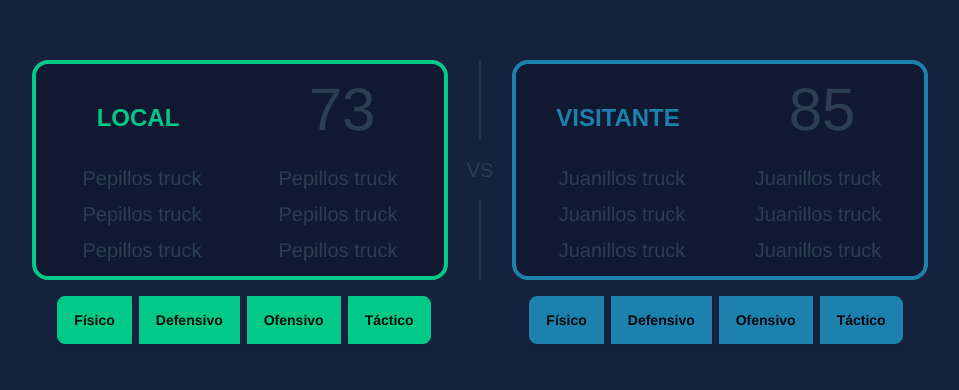
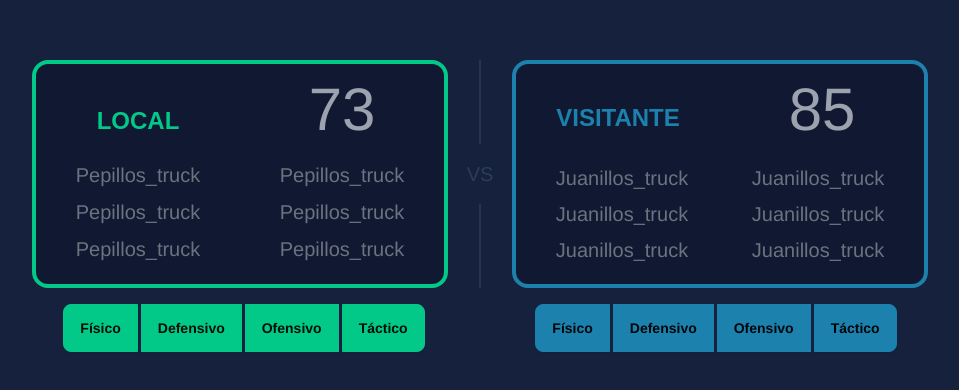
Before and after one commit to DavidPedrenho/vue-app-tfg, a Vue app: page /crear-equipos in a window 1280 px wide. Shown: the top 390 px of the page, without its empty margins (160-1119 px from the left). Built offline with nearby package versions, Linux system fonts and the light colour scheme.

Commit message:
final del día. Revisión del componente CreateTeams

```diff
--- a/src/components/Teams/CreateTeams-components.vue
+++ b/src/components/Teams/CreateTeams-components.vue
@@ -12,15 +12,15 @@
                         <h2 class="grid font-sans  mt-4 font-bold text-2xl text-secondary">LOCAL</h2>
                     </div>
 
-                    <div class="grid m-4 row-span-2 text-6xl ">73</div>
+                    <div class="grid m-4 row-span-2 text-6xl text-gray-400">73</div>
 
-                    <div class="grid  grid-cols-2 row-start-3 col-span-2 m-2 text-xl gap-y-2">
-                        <span>Pepillos truck</span>
-                        <span>Pepillos truck</span>
-                        <span>Pepillos truck</span>
-                        <span>Pepillos truck</span>
-                        <span>Pepillos truck</span>
-                        <span>Pepillos truck</span>
+                    <div class="grid  grid-cols-2 row-start-3 col-span-2 mb-4 text-xl gap-y-2 text-gray-500">
+                        <span>Pepillos_truck</span>
+                        <span>Pepillos_truck</span>
+                        <span>Pepillos_truck</span>
+                        <span>Pepillos_truck</span>
+                        <span>Pepillos_truck</span>
+                        <span>Pepillos_truck</span>
 
                     </div>
 
@@ -40,15 +40,15 @@
                         <h2 class="grid font-sans  mt-4 font-bold text-2xl text-primary">VISITANTE</h2>
                     </div>
 
-                    <div class="grid m-4 row-span-2 text-6xl ">85</div>
+                    <div class="grid m-4 row-span-2 text-6xl text-gray-400">85</div>
 
-                    <div class="grid  grid-cols-2 row-start-3 col-span-2 m-2 text-xl gap-y-2">
-                        <span>Juanillos truck</span>
-                        <span>Juanillos truck</span>
-                        <span>Juanillos truck</span>
-                        <span>Juanillos truck</span>
-                        <span>Juanillos truck</span>
-                        <span>Juanillos truck</span>
+                    <div class="grid  grid-cols-2 row-start-3 mb-4 col-span-2 m-2 text-xl gap-y-2 text-gray-500">
+                        <span>Juanillos_truck</span>
+                        <span>Juanillos_truck</span>
+                        <span>Juanillos_truck</span>
+                        <span>Juanillos_truck</span>
+                        <span>Juanillos_truck</span>
+                        <span>Juanillos_truck</span>
 
                     </div>
 
@@ -70,10 +70,10 @@
 
 
 
-            <div class="w-1/2">
+            <div class="w-1/2 ">
 
 
-                <div class=" join inline-flex w-full gap-2 sm:my-0 my-1 sm:justify-center ">
+                <div class="join inline-flex w-full gap-1 sm:my-0 my-1 sm:justify-center ">
 
                     <div>
                         <button v-on:click="toggleActiveLocal('button1')" class="btn join-item"
@@ -109,7 +109,7 @@
             <div class="w-1/2">
 
 
-                <div class=" join inline-flex w-full gap-2 sm:my-0 my-1 sm:justify-center ">
+                <div class=" join inline-flex w-full gap-1 sm:my-0 my-1 sm:justify-center ">
 
                     <div>
                         <button v-on:click="toggleActiveVisitante('button1v')" class="btn join-item"
```
